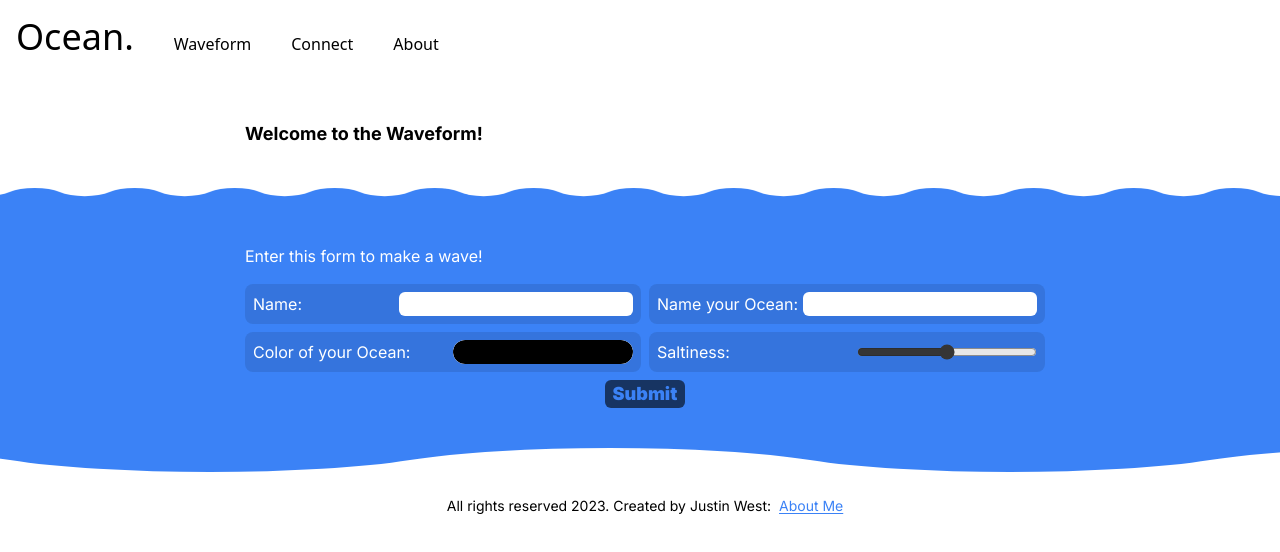
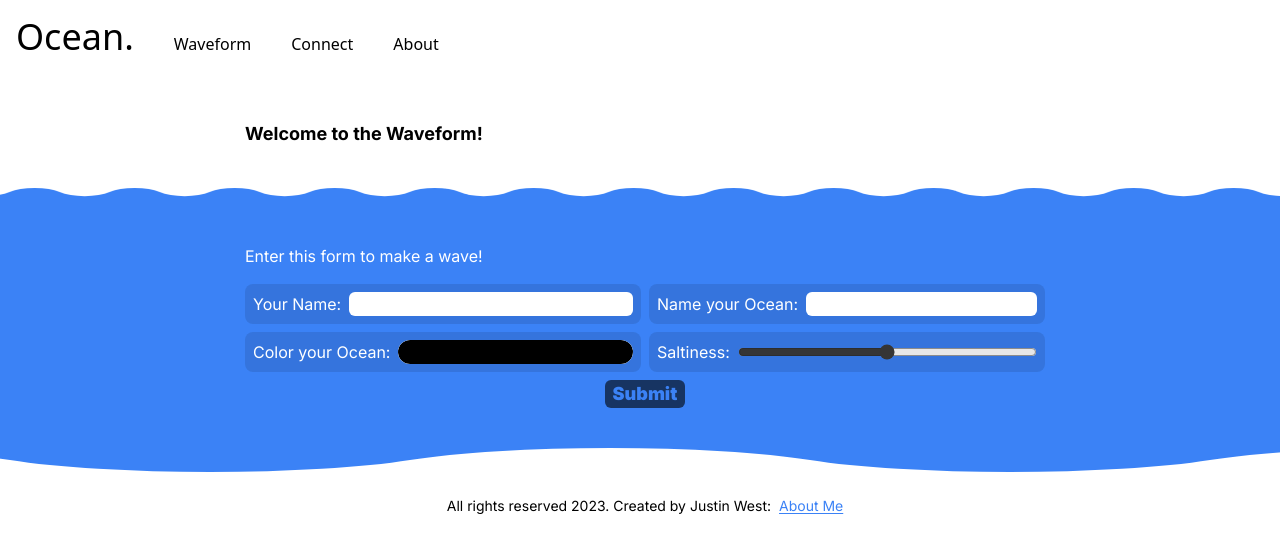
Before and after one commit to Justin-West/Ocean, a Next.js app: page /waveform in a window 1280 px wide. Shown: the top 552 px of the page. Built offline with nearby package versions, Linux system fonts and the light colour scheme.

Commit message:
Update page.tsx

```diff
--- a/src/app/waveform/page.tsx
+++ b/src/app/waveform/page.tsx
@@ -13,44 +13,44 @@ export default function Waveform() {
         <div className="wave-wrapper">
           <p className=" py-4">Enter this form to make a wave!</p>
           <form className=" text-black grid grid-cols-2 gap-2" action="">
-            <div className="relative bg-black/10 p-2 rounded-lg">
+            <div className="relative bg-black/10 p-2 rounded-lg flex flex-wrap gap-2">
               <label htmlFor="" className=" text-white">
-                Name:
+                Your Name:
               </label>
               <input
-                className="absolute ml-auto rounded-md right-2"
+                className=" rounded-md flex-grow w-1/2 h-[24px]"
                 type="text"
                 required
               />
             </div>
 
-            <div className="relative bg-black/10 p-2 rounded-lg">
+            <div className="relative bg-black/10 p-2 rounded-lg flex flex-wrap gap-2">
               <label htmlFor="" className=" text-white">
                 Name your Ocean:
               </label>
               <input
-                className=" absolute ml-auto rounded-md right-2"
+                className=" ml-auto rounded-md right-2 flex-grow w-1/2"
                 type="text"
                 required
               />
             </div>
-            <div className="relative bg-black/10 p-2 rounded-lg">
+            <div className="relative bg-black/10 p-2 rounded-lg flex flex-wrap gap-2">
               <label htmlFor="" className=" text-white">
-                Color of your Ocean:
+                Color your Ocean:
               </label>
               <input
-                className="absolute ml-auto h-[24px] rounded-full w-[180px] right-2"
+                className="flex-grow ml-auto h-[24px] rounded-full right-2"
                 type="color"
                 name=""
                 id=""
               />
             </div>
-            <div className="relative bg-black/10 p-2 rounded-lg">
+            <div className="relative bg-black/10 p-2 rounded-lg flex flex-wrap gap-2">
               <label htmlFor="" className=" text-white">
                 Saltiness:
               </label>
               <input
-                className=" brightness-75 contrast-200 saturate-0 absolute ml-auto rounded-md right-2 h-[24px] w-[180px]"
+                className=" flex-grow brightness-75 contrast-200 saturate-0 rounded-md right-2 w-1/2 h-[24px]"
                 type="range"
               />
             </div>
```
